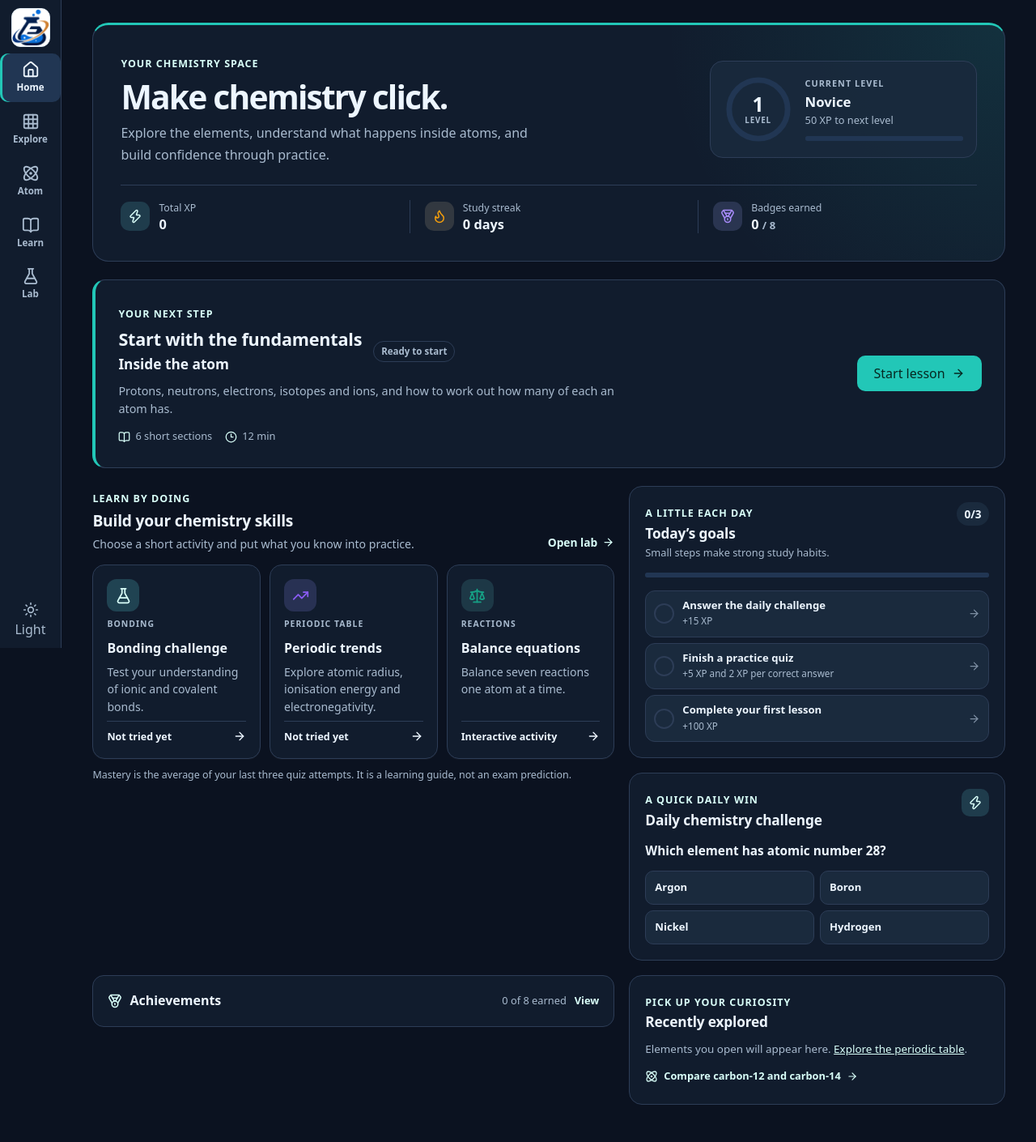
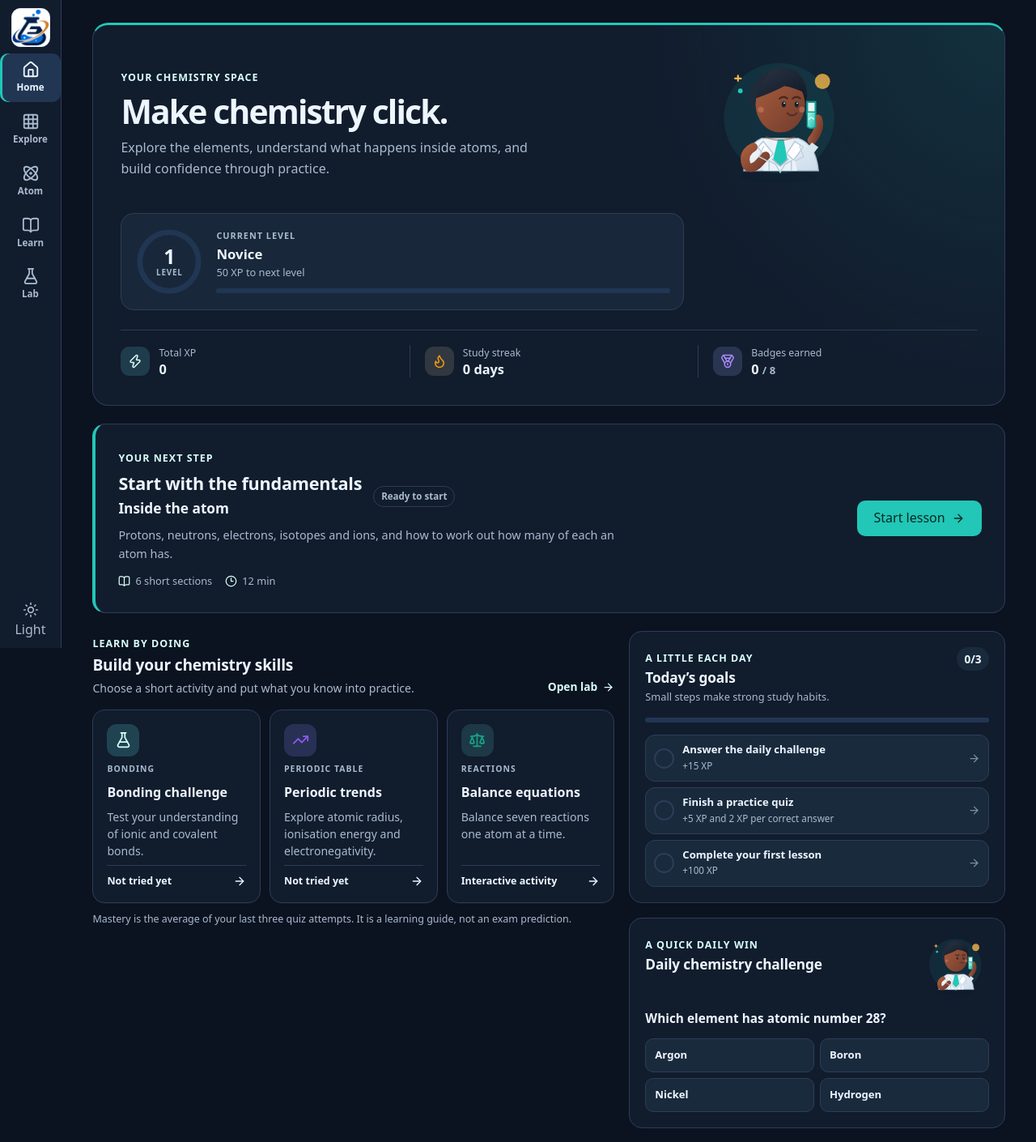
Before and after one commit to Elgit4/Elementa, a React (Vite) app: page / in a window 1280 px wide. Shown: the top 1410 px of the page at 81% size. Built offline with nearby package versions, Linux system fonts and the light colour scheme.

Commit message:
Bring the Elementa mascot into the home and daily challenge

```diff
--- a/src/screens/Home.tsx
+++ b/src/screens/Home.tsx
@@ -10,6 +10,7 @@ import { TRENDS_QUIZ_ID } from '../engine/trendsQuiz';
 import { badges, levelInfo, quests, streak, totalXp } from '../engine/gamify';
 import { PageSkeleton, Skeleton } from '../components/Loading';
 import { useProgress } from '../state/ProgressContext';
+import { ChemistryMascot } from '../components/ChemistryMascot';
 
 function DailyChallenge() {
   const { progress, update } = useProgress();
@@ -27,7 +28,7 @@ function DailyChallenge() {
           <span className="eyebrow">A QUICK DAILY WIN</span>
           <h2 id="daily-title">Daily chemistry challenge</h2>
         </div>
-        <span className="challenge-mark" aria-hidden="true"><Zap size={18} /></span>
+        <ChemistryMascot mood="think" size={82} className="challenge-mascot" />
       </div>
       <p id="daily-q" className="daily-q">{q.stem}</p>
       <div className="chips challenge-choices" role="group" aria-labelledby="daily-q">
@@ -117,6 +118,11 @@ export function Home() {
           <p>{first
             ? 'Explore the elements, understand what happens inside atoms, and build confidence through practice.'
             : `${lv.toNext} XP to reach level ${lv.level + 1}. Keep your momentum with one focused study session.`}</p>
+        </div>
+        <div className="home-hero-art" aria-hidden="true">
+          <ChemistryMascot mood={first ? 'curious' : 'cheer'} size={174} />
+          <span className="mascot-orbit orbit-one" />
+          <span className="mascot-orbit orbit-two" />
         </div>
         <div className="home-level">
           <LevelRing level={lv.level} fraction={lv.fraction} />
```
